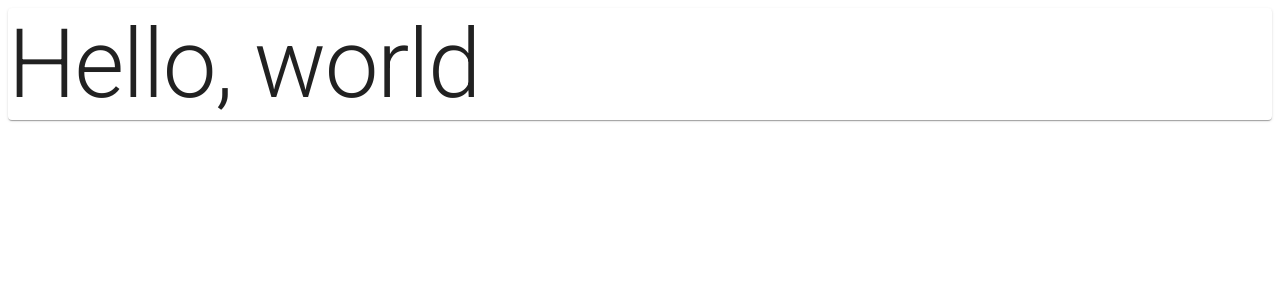
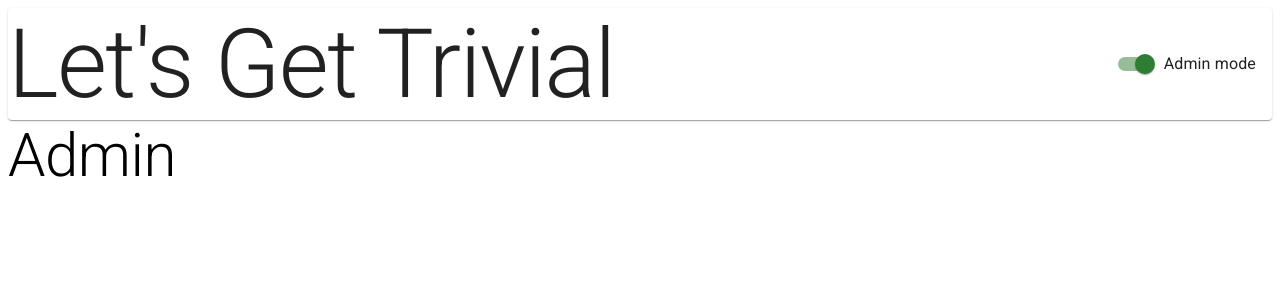
Before and after one commit to leovolving/trivia, a React (Create React App) app: page / in a window 1280 px wide. Shown: the top 300 px of the page. Built offline with nearby package versions, Linux system fonts and the light colour scheme.

Commit message:
toggle between admin and game modes

```diff
--- a/src/App.js
+++ b/src/App.js
@@ -1,11 +1,29 @@
-import { Paper, Typography } from "@mui/material";
+import { useState } from "react";
+import { Card, FormControlLabel, Switch, Typography } from "@mui/material";
 
-function App() {
+import { Admin, Game } from "./pages";
+
+import "./index.css";
+
+const App = () => {
+  const [isAdmin, setAdmin] = useState(true);
+  const toggleAdmin = () => {
+    setAdmin(!isAdmin);
+  };
   return (
-    <Paper>
-      <Typography variant="h1">Hello, world</Typography>
-    </Paper>
+    <>
+      <Card className="app-card">
+        <Typography variant="h1">Let's Get Trivial</Typography>
+        <FormControlLabel
+          control={
+            <Switch checked={isAdmin} onChange={toggleAdmin} color="success" />
+          }
+          label="Admin mode"
+        />
+      </Card>
+      {isAdmin ? <Admin /> : <Game />}
+    </>
   );
-}
+};
 
 export default App;
--- /dev/null
+++ b/src/index.css
@@ -0,0 +1,4 @@
+.app-card {
+    display: flex;
+    justify-content: space-between;
+}
--- /dev/null
+++ b/src/pages/Admin.jsx
@@ -0,0 +1,9 @@
+import { Typography } from "@mui/material";
+
+const Admin = () => {
+  return (
+        <Typography variant="h2">Admin</Typography>
+  );
+};
+
+export default Admin;
--- /dev/null
+++ b/src/pages/Game.jsx
@@ -0,0 +1,9 @@
+import { Typography } from "@mui/material";
+
+const Game = () => {
+  return (
+        <Typography variant="h2">Game</Typography>
+  );
+};
+
+export default Game;
--- /dev/null
+++ b/src/pages/index.js
@@ -0,0 +1,2 @@
+export { default as Admin } from "./Admin";
+export { default as Game } from "./Game";
```
